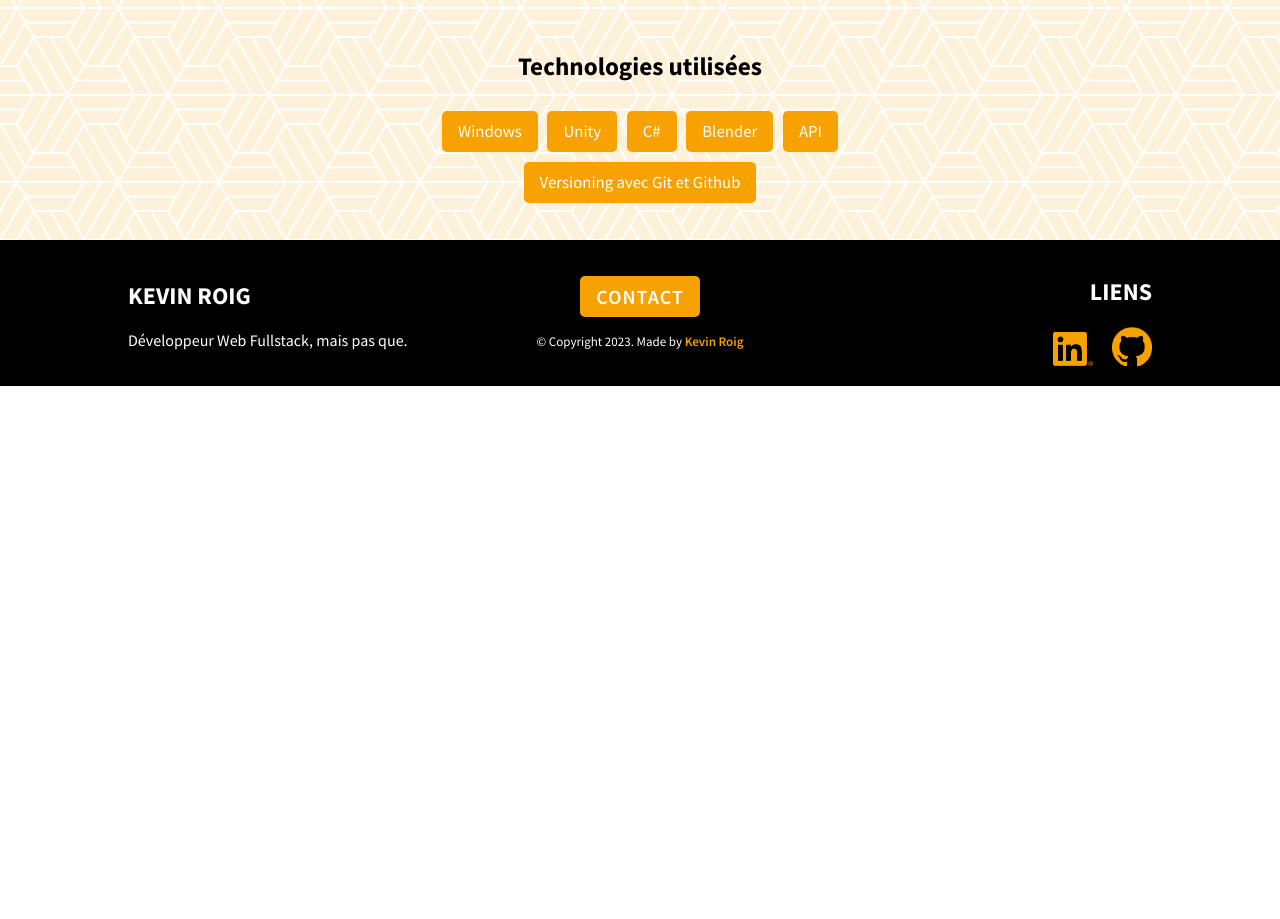
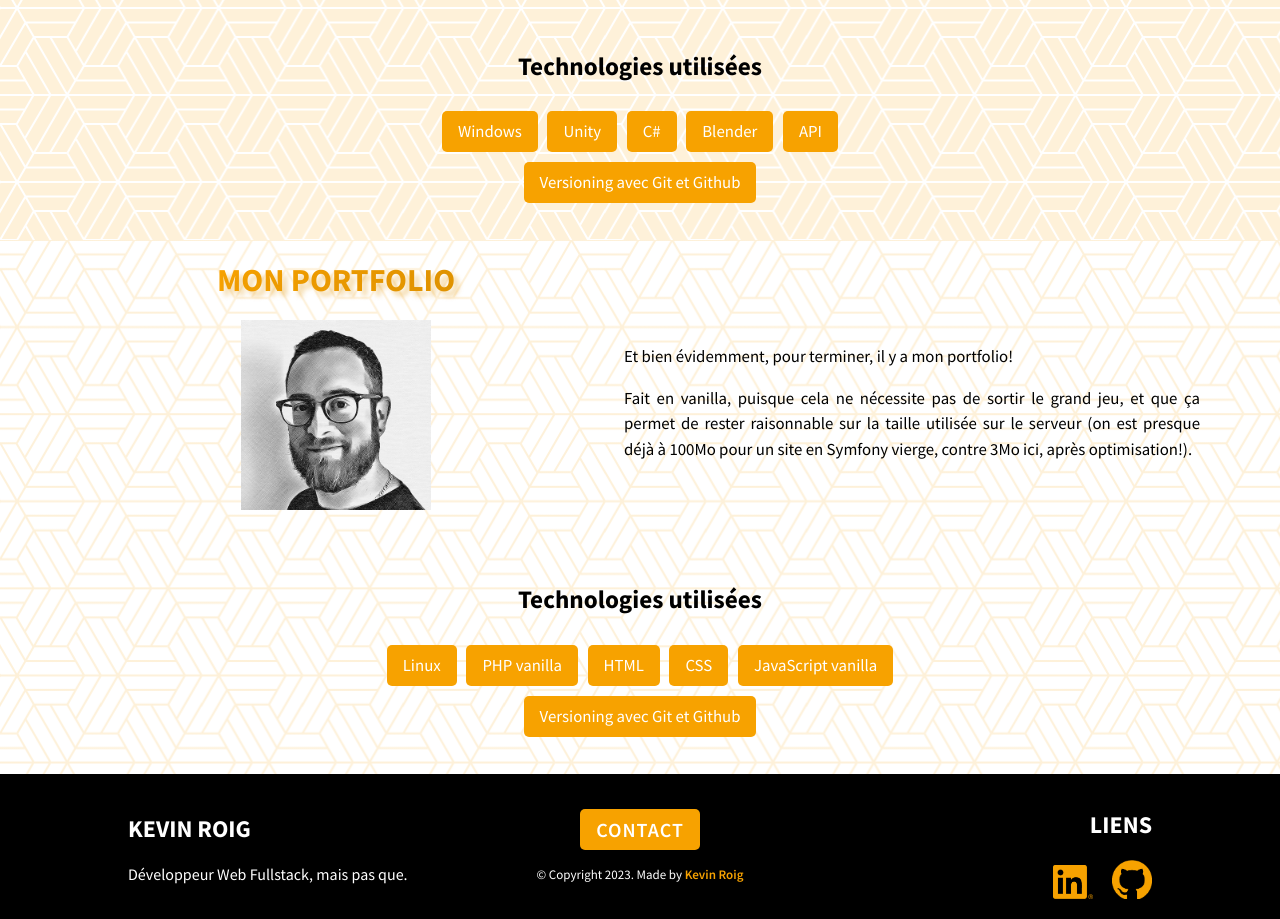
Before and after one commit to KevinRoig/portfolio-KR, a PHP site: page /projects.php in a window 1280 px wide. Shown: the part 4244-5163 px from the top of the page. Before the commit the page ends 4630 px from the top, so only its background shows below. Run offline with PHP 8.4, Linux system fonts and the light colour scheme.

Commit message:
added a section to projects

```diff
--- a/projects.php
+++ b/projects.php
@@ -310,6 +310,40 @@ include('header.php');
         </div>
     </div>
 </section>
+<section class="odd_section">
+    <div class="first_container">
+        <div class="left_container">
+            <a href="https://kevinroig.myknives.net" target="_blank" title="Voir le site">
+                <h1>Mon portfolio</h1>
+            </a>
+            <a href="http://kevinroig.myknives.net/" target="_blank" title="Voir le site">
+                <img src="images/KR_face5.png" alt="Une photo retouchée de Kevin Roig">
+            </a>
+        </div>
+        <div class="right_container">
+            <p>
+                Et bien évidemment, pour terminer, il y a mon portfolio! <br>
+            </p>
+            <p>
+                Fait en vanilla, puisque cela ne nécessite pas de sortir le grand jeu, et que ça permet de
+                rester raisonnable sur la taille utilisée sur le serveur (on est presque déjà à 100Mo pour un site en Symfony vierge, contre 3Mo ici, après optimisation!).
+            </p>
+        </div>
+    </div>
+    <div class="tools">
+        <h2>Technologies utilisées</h2>
+        <div class="tools_list">
+            <ul>
+                <li>Linux</li>
+                <li>PHP vanilla</li>
+                <li>HTML</li>
+                <li>CSS</li>
+                <li>JavaScript vanilla</li>
+                <li>Versioning avec Git et Github</li>
+            </ul>
+        </div>
+    </div>
+</section>
 <?php
 include('footer.php');
 ?>
```
